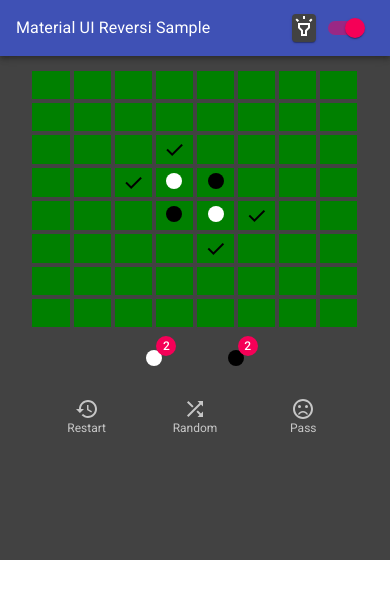
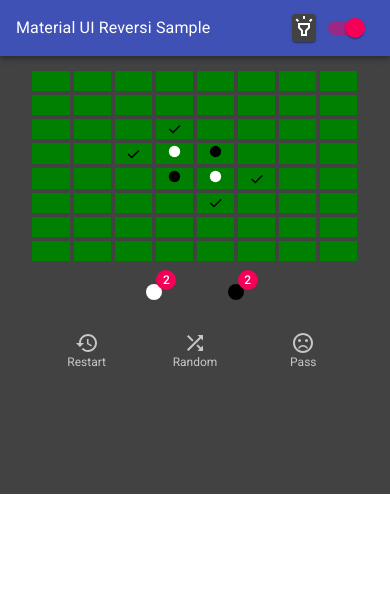
Before and after one commit to snerks/react-mui-reversi-ts, a React (Create React App) app: page / in a window 390 px wide. Shown: the top 598 px of the page. Built offline with nearby package versions, Linux system fonts and the light colour scheme.

Commit message:
Adjust responsiveness of tokens

```diff
--- a/src/components/GameBoardList.tsx
+++ b/src/components/GameBoardList.tsx
@@ -1,5 +1,5 @@
 import React, {
-    useState, /*, useEffect */
+    useState,
     useEffect
 } from "react";
 import {
@@ -8,26 +8,20 @@ import {
     makeStyles,
     createStyles,
     Grid,
-    Button,
     BottomNavigation,
     BottomNavigationAction,
     Badge
 } from "@material-ui/core";
 import FiberManualRecordIcon from '@material-ui/icons/FiberManualRecord';
 import RestoreIcon from '@material-ui/icons/Restore';
-import FavoriteIcon from '@material-ui/icons/Favorite';
-import LocationOnIcon from '@material-ui/icons/LocationOn';
 import ShuffleIcon from '@material-ui/icons/Shuffle';
 import SentimentVeryDissatisfied from '@material-ui/icons/SentimentVeryDissatisfied';
 import { GameCellIsWhiteStatus } from "../types/CustomTypes";
 import GameCell from "./GameCell";
-// import { GameBoardState } from "./GameBoard";
-// import { GameBoardState } from "./GameBoard";
 
 const useStyles = makeStyles((theme) =>
     createStyles({
         root: {
-            // backgroundColor: "white",
             margin: "15px 0"
         },
         cell: {
@@ -48,9 +42,9 @@ const useStyles = makeStyles((theme) =>
             [theme.breakpoints.up('md')]: {
                 fontSize: 40,
             },
-            // [theme.breakpoints.up('lg')]: {
-            //     fontSize: 100,
-            // },
+            [theme.breakpoints.up('lg')]: {
+                fontSize: 100,
+            },
         }
     }),
 );
@@ -425,27 +419,12 @@ const GameBoardList: React.FC<GameBoardListProps> = ({ initialBoard }) => {
         handleCellClick(row, column);
     }
 
-    const discColor = currentPlayerIsWhite ? 'white' : 'black';
-
-    const discContent = (
-        <span
-            style={{
-                display: 'inline-block',
-                width: '1em',
-                height: '1em',
-                borderRadius: '0.5em',
-                margin: '0.125em',
-                backgroundColor: discColor
-            }}
-        />
-    );
+    // const discColor = currentPlayerIsWhite ? 'white' : 'black';
 
     const emptyCells = boardState.filter(item => item === undefined);
     const whitePlayerCells = boardState.filter(item => item !== undefined && item);
     const blackPlayerCells = boardState.filter(item => item !== undefined && !item);
 
-    // tslint:disable-next-line:no-console
-    // console.log(`passCount = ${this.state.passCount}`);
     const isGameFinished = (emptyCells.length === 0) || (passCount > 1);
 
     let winnerName: string = '';
--- a/src/components/GameCell.tsx
+++ b/src/components/GameCell.tsx
@@ -1,5 +1,6 @@
 import * as React from 'react';
 import FiberManualRecordIcon from '@material-ui/icons/FiberManualRecord';
+import { makeStyles, createStyles } from '@material-ui/core';
 
 export interface GameCellProps {
     row: number;
@@ -14,9 +15,56 @@ export interface GameCellProps {
     currentPlayerIsWhite: boolean;
 }
 
-class GameCell extends React.Component<GameCellProps, {}> {
-    render() {
-        const { row, column, isWhite, handleClick, isValid, currentPlayerIsWhite } = this.props;
+const useStyles = makeStyles((theme) =>
+    createStyles({
+        root: {
+            margin: "15px 0"
+        },
+        cell: {
+            display: "flex",
+            justifyContent: "center",
+            backgroundColor: "green",
+            height: "100%",
+            alignItems: "center"
+        },
+        token: {
+            // padding: theme.spacing(1),
+            [theme.breakpoints.up('xs')]: {
+                fontSize: 17,
+            },
+            [theme.breakpoints.up('sm')]: {
+                fontSize: 30,
+            },
+            [theme.breakpoints.up('md')]: {
+                fontSize: 40,
+            },
+            [theme.breakpoints.up('lg')]: {
+                fontSize: 60,
+            }
+        },
+        validCellMarker: {
+            // padding: theme.spacing(1),
+            [theme.breakpoints.up('xs')]: {
+                fontSize: 17,
+            },
+            [theme.breakpoints.up('sm')]: {
+                fontSize: 30,
+            },
+            [theme.breakpoints.up('md')]: {
+                fontSize: 40,
+            },
+            [theme.breakpoints.up('lg')]: {
+                fontSize: 45,
+            },
+        }
+    })
+);
+
+const GameCell: React.FC<GameCellProps> = (props) => {
+
+    const classes = useStyles();
+
+    const { row, column, isWhite, handleClick, isValid, currentPlayerIsWhite } = props;
 
     const isOccupied = isWhite !== undefined;
 
@@ -30,31 +78,16 @@ class GameCell extends React.Component<GameCellProps, {}> {
         discColor = currentPlayerIsWhite ? 'white' : 'black';
     }
 
-        const emptyCellContent = <span style={{ fontSize: '24px', color: discColor }}>{emptyCellText}</span>;
+    const emptyCellContent = <span className={classes.validCellMarker} style={{ color: discColor }}>{emptyCellText}</span>;
 
-        // const discContent = isOccupied ? '🌑' : emptyCellContent;
     const discContent = isOccupied ? (
-            // <i className="glyphicon glyphicon-certificate" aria-hidden="true" />
-            // <span
-            //     style={{
-            //         display: 'inline-block',
-            //         width: '2em',
-            //         height: '2em',
-            //         borderRadius: '1em',
-            //         margin: '0.25em',
-            //         backgroundColor: discColor ? discColor : undefined
-            //     }}
-            // />
-            <FiberManualRecordIcon /* className={classes.token} */ style={{ color: discColor }} />
-
+        <FiberManualRecordIcon className={classes.token} style={{ color: discColor }} />
     ) : emptyCellContent;
 
-        // const content = <span style={{ fontSize: '10px', color: discColor }}>{discContent}</span>;
     const content = discContent;
 
     return (
         <div
-                // tslint:disable-next-line:no-empty
             onClick={isOccupied ? () => { } : () => handleClick(row, column)}
             style={{ cursor: isValid ? 'pointer' : 'not-allowed' }}
         >
@@ -62,6 +95,5 @@ class GameCell extends React.Component<GameCellProps, {}> {
         </div>
     );
 }
-}
 
 export default GameCell;
```
Also changed, not shown: src/App.tsx (+1 -24 lines), package.json (line endings or trailing spaces), 1 other file (tests, documents, lock files or other folders). Lines whose indentation alone changed are shown as unchanged.
